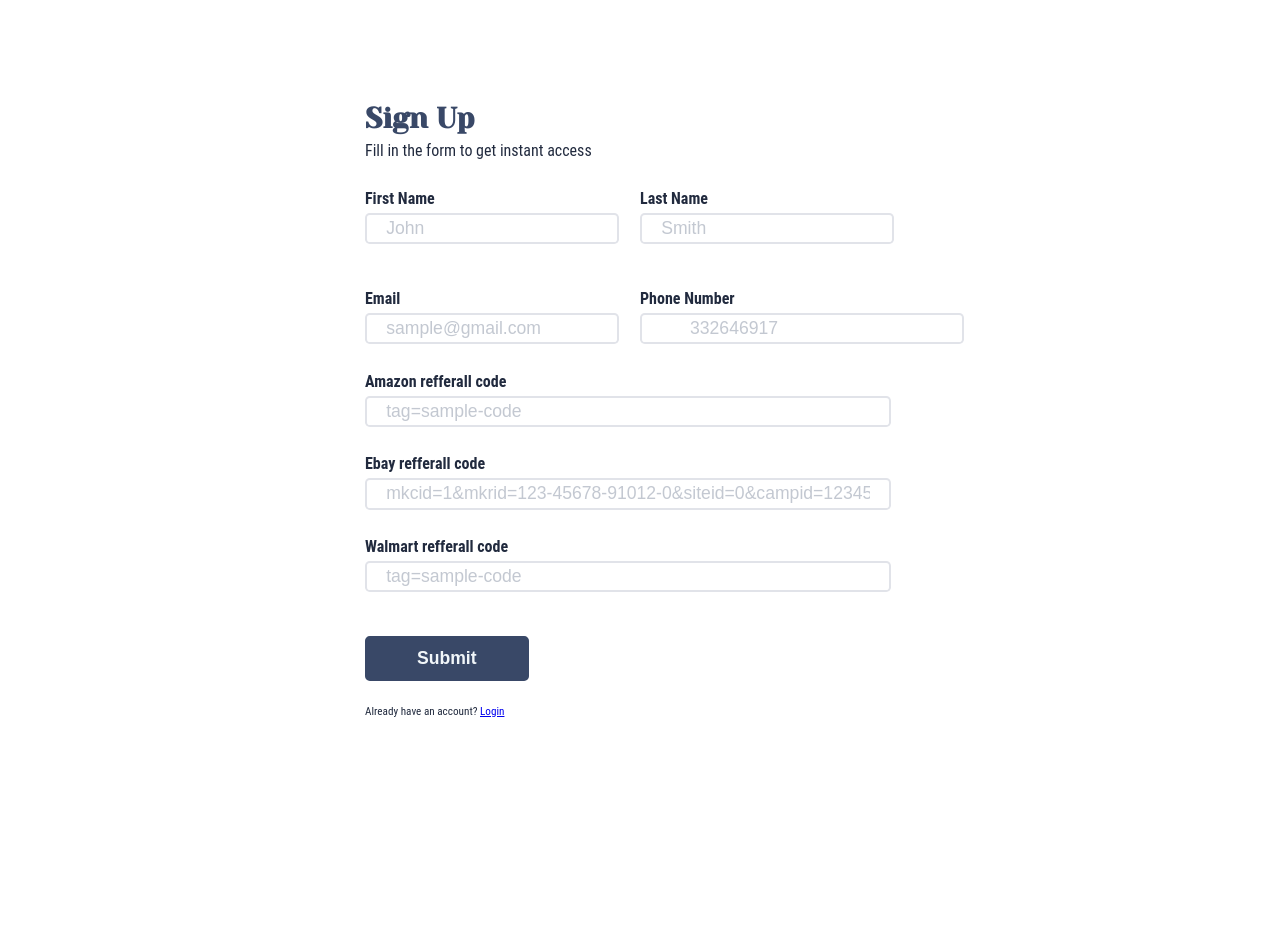
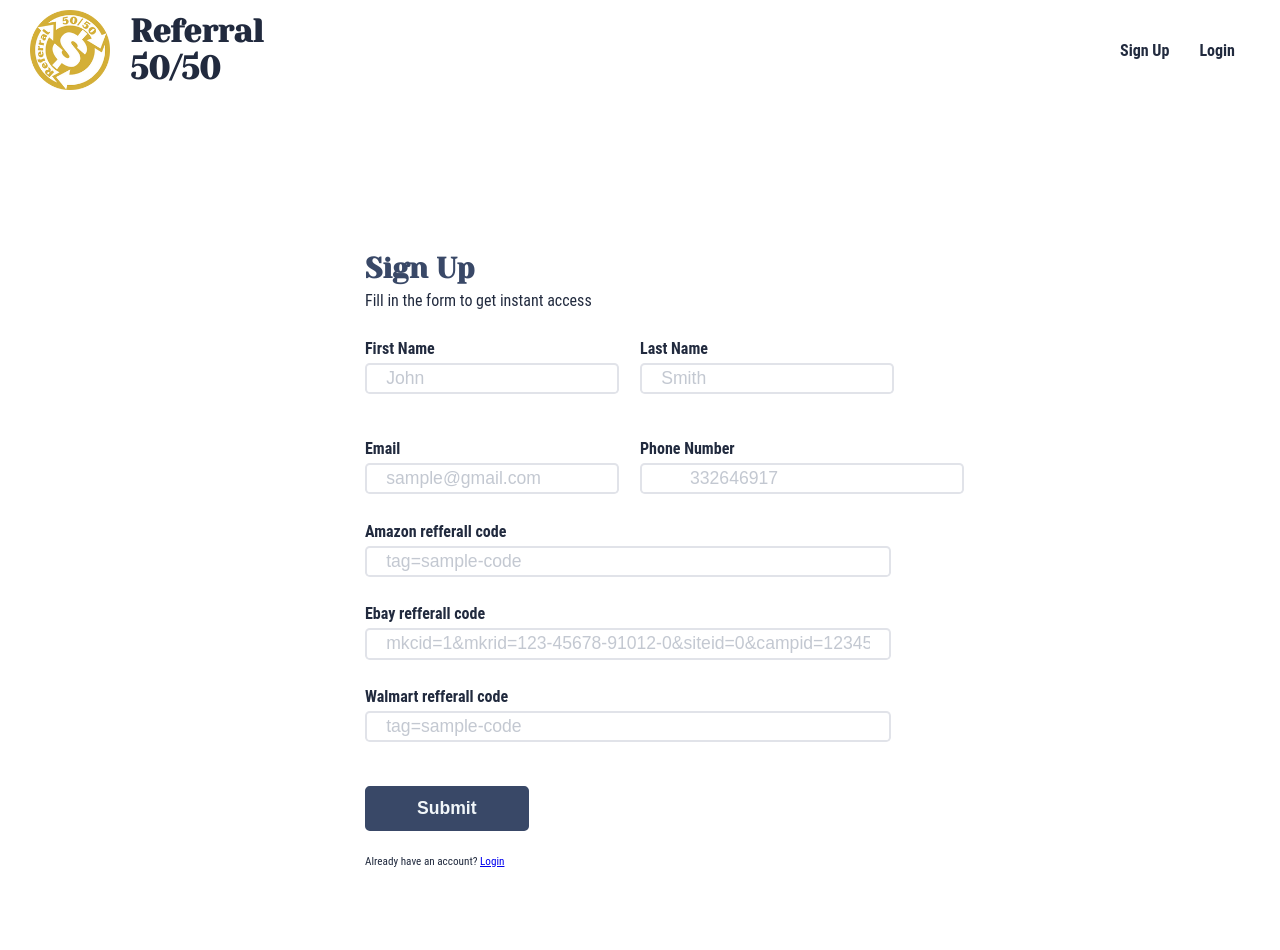
Before and after one commit to darideveloper/referral-fifty-fifty, a Django app: page /register/ in a window 1280 px wide. Before the commit the page ends 717 px from the top, so only its background shows below. Run offline with Django 4.2, Linux system fonts and the light colour scheme; some libraries are stand-ins or nearby versions; some web fonts are replaced.

Commit message:
feat: header

```diff
--- /dev/null
+++ b/apps/users/static/users/css/_header.sass
@@ -0,0 +1,63 @@
+#header
+    display: flex
+    align-items: center
+    justify-content: space-between
+    padding: 10px 30px
+    margin-bottom: 50px
+
+    .logo
+        height: 80px
+        width: auto
+        display: flex
+        align-items: center
+        justify-content: flex-start
+
+        img
+            height: 100%
+            margin-right: 20px
+
+        p
+            color: $color_c
+            font-size: 2rem
+            margin: 0
+            display: inline-block
+            font-weight: bold
+
+    nav
+        width: 200px
+
+        ul
+            padding: 0
+            margin: 0
+            display: flex
+            align-items: center
+            justify-content: flex-end
+
+            li
+                list-style: none
+                margin: 5px
+
+                a
+                    padding: 10px
+                    text-decoration: none
+                    color: $color_c
+                    font-weight: bold
+                    transition-duration: 0.1s
+
+                    &:hover
+                        color: rgba($color_b, 0.5)
+
+    @media screen and (max-width: 500px)
+        flex-direction: column
+        align-items: center
+        justify-content: center
+
+        .logo
+            margin-bottom: 30px
+
+            p
+                font-size: 1.5rem
+
+        nav
+            ul
+                justify-content: center
--- a/apps/users/static/users/css/style.css
+++ b/apps/users/static/users/css/style.css
@@ -28,6 +28,93 @@ p {
 
 .transparent {
   opacity: 0 !important;
+}
+
+#header {
+  display: flex;
+  align-items: center;
+  justify-content: space-between;
+  padding: 10px 30px;
+  margin-bottom: 50px;
+}
+#header .logo {
+  height: 80px;
+  width: auto;
+  display: flex;
+  align-items: center;
+  justify-content: flex-start;
+}
+#header .logo img {
+  height: 100%;
+  margin-right: 20px;
+}
+#header .logo p {
+  color: #212A3E;
+  font-size: 2rem;
+  margin: 0;
+  display: inline-block;
+  font-weight: bold;
+}
+#header nav {
+  width: 200px;
+}
+#header nav ul {
+  padding: 0;
+  margin: 0;
+  display: flex;
+  align-items: center;
+  justify-content: flex-end;
+}
+#header nav ul li {
+  list-style: none;
+  margin: 5px;
+}
+#header nav ul li a {
+  padding: 10px;
+  text-decoration: none;
+  color: #212A3E;
+  font-weight: bold;
+  transition-duration: 0.1s;
+}
+#header nav ul li a:hover {
+  color: rgba(57, 72, 103, 0.5);
+}
+@media screen and (max-width: 500px) {
+  #header {
+    flex-direction: column;
+    align-items: center;
+    justify-content: center;
+  }
+  #header .logo {
+    margin-bottom: 30px;
+  }
+  #header .logo p {
+    font-size: 1.5rem;
+  }
+  #header nav ul {
+    justify-content: center;
+  }
+}
+
+.btn {
+  border: none;
+  background: none;
+  display: inline-block;
+}
+.btn.cta {
+  color: #F1F6F9;
+  background-color: #394867;
+  padding: 0.5rem 3rem;
+  border-radius: 0.3rem;
+  font-size: 1.1rem;
+  cursor: pointer;
+  border: 4px solid #394867;
+  transition-duration: 0.2s;
+  font-weight: bold;
+}
+.btn.cta:hover {
+  background-color: rgba(57, 72, 103, 0);
+  color: #394867;
 }
 
 .register {
@@ -155,27 +242,6 @@ p {
   }
 }
 
-.btn {
-  border: none;
-  background: none;
-  display: inline-block;
-}
-.btn.cta {
-  color: #F1F6F9;
-  background-color: #394867;
-  padding: 0.5rem 3rem;
-  border-radius: 0.3rem;
-  font-size: 1.1rem;
-  cursor: pointer;
-  border: 4px solid #394867;
-  transition-duration: 0.2s;
-  font-weight: bold;
-}
-.btn.cta:hover {
-  background-color: rgba(57, 72, 103, 0);
-  color: #394867;
-}
-
 main.error {
   width: 100%;
   height: 100%;
--- a/apps/users/static/users/css/style.sass
+++ b/apps/users/static/users/css/style.sass
@@ -1,5 +1,9 @@
+// parts
 @import 'base'
+@import 'header'
+@import 'buttons'
+
+// pages
 @import 'register'
-@import 'buttons'
 @import 'error'
 @import 'index'
--- a/apps/users/templates/users/template.html
+++ b/apps/users/templates/users/template.html
@@ -27,6 +27,30 @@
 </head>
 
 <body>
+
+  <header id="header" class="container">
+    <div class="logo">
+      <img src="{% static 'users/imgs/logo.png' %}" alt="Refferal Fifty Fifty logo">
+      <p class="title">Referral <br> 50/50</p>
+    </div>
+    <nav class="">
+      <ul class="">
+        {% if logged %}
+        <li>
+          <a href="/logout">Logout</a>
+        </li>
+        {% else %}
+        <li>
+          <a href="/register">Sign Up</a>
+        </li>
+        <li>
+          <a href="/login">Login</a>
+        </li>
+        {% endif %}
+      </ul>
+    </nav>
+  </header>
+
   <main class="{{subtitle}} container">
     {% block content %}
     {% endblock %}
```
Also changed, not shown: apps/users/static/users/imgs/logo.png (added), 2 other files.
